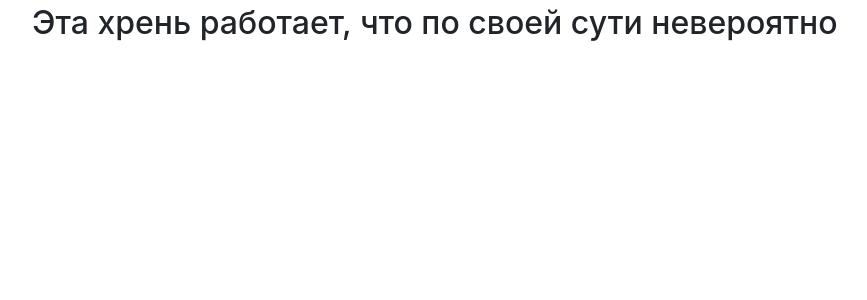
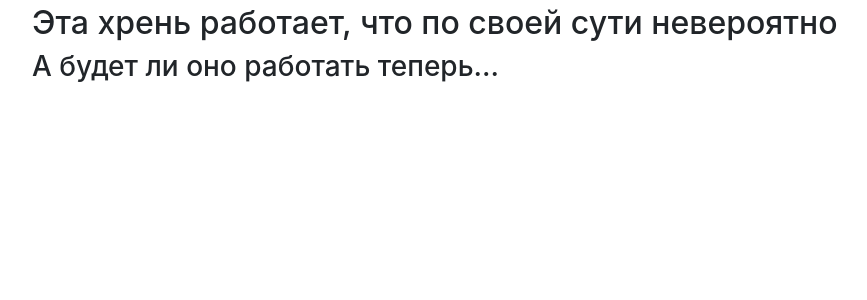
Before and after one commit to ismailkhanova/Delivery, a Django app: page /about/ in a window 1280 px wide. Shown: the part 56-356 px from the top of the page, without its empty margins (53-920 px from the left). Run offline with Django 3.2, Linux system fonts and the light colour scheme; some libraries are stand-ins or nearby versions.

Commit message:
Project_2

```diff
--- a/inel_delivery/templates/pages/about.html
+++ b/inel_delivery/templates/pages/about.html
@@ -2,4 +2,5 @@
 
 {% block content %}
 <h2>Эта хрень работает, что по своей сути невероятно</h2>
+  <h3>А будет ли оно работать теперь...</h3>
 {% endblock content %}
```
